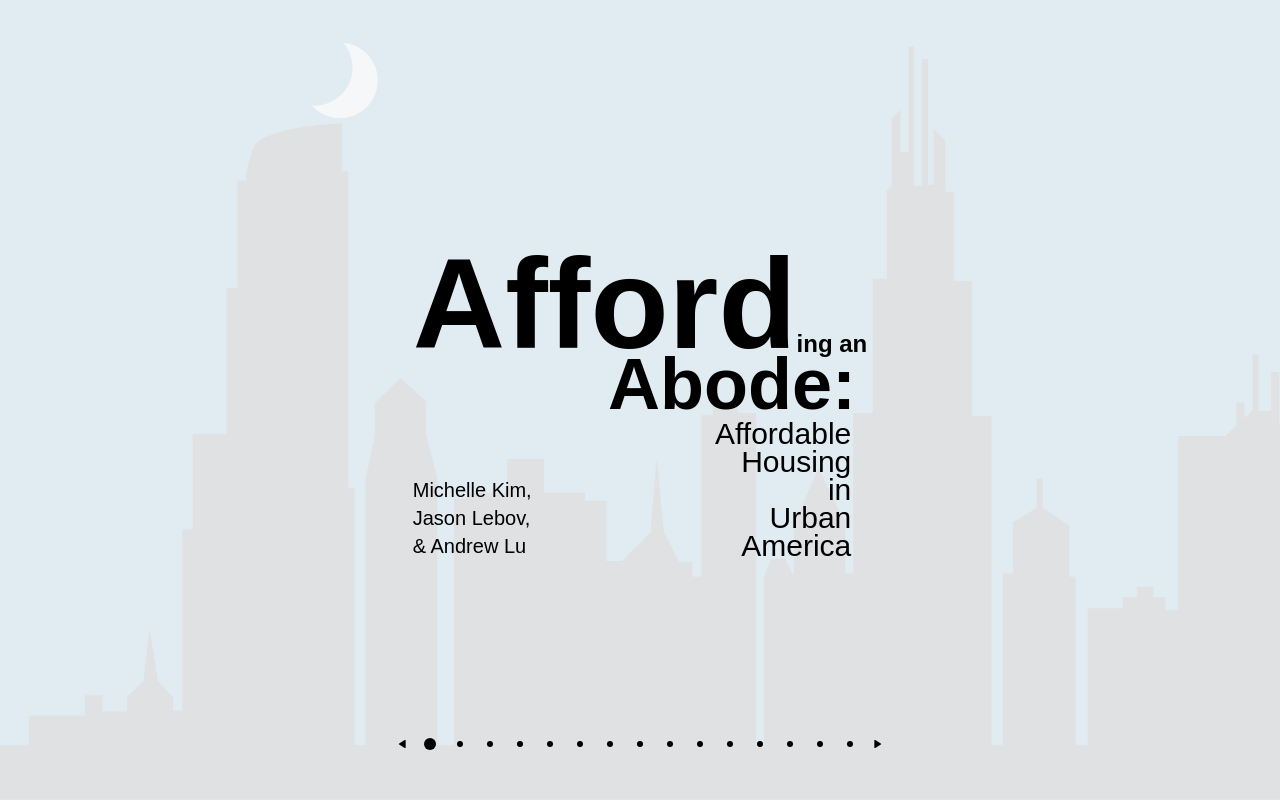
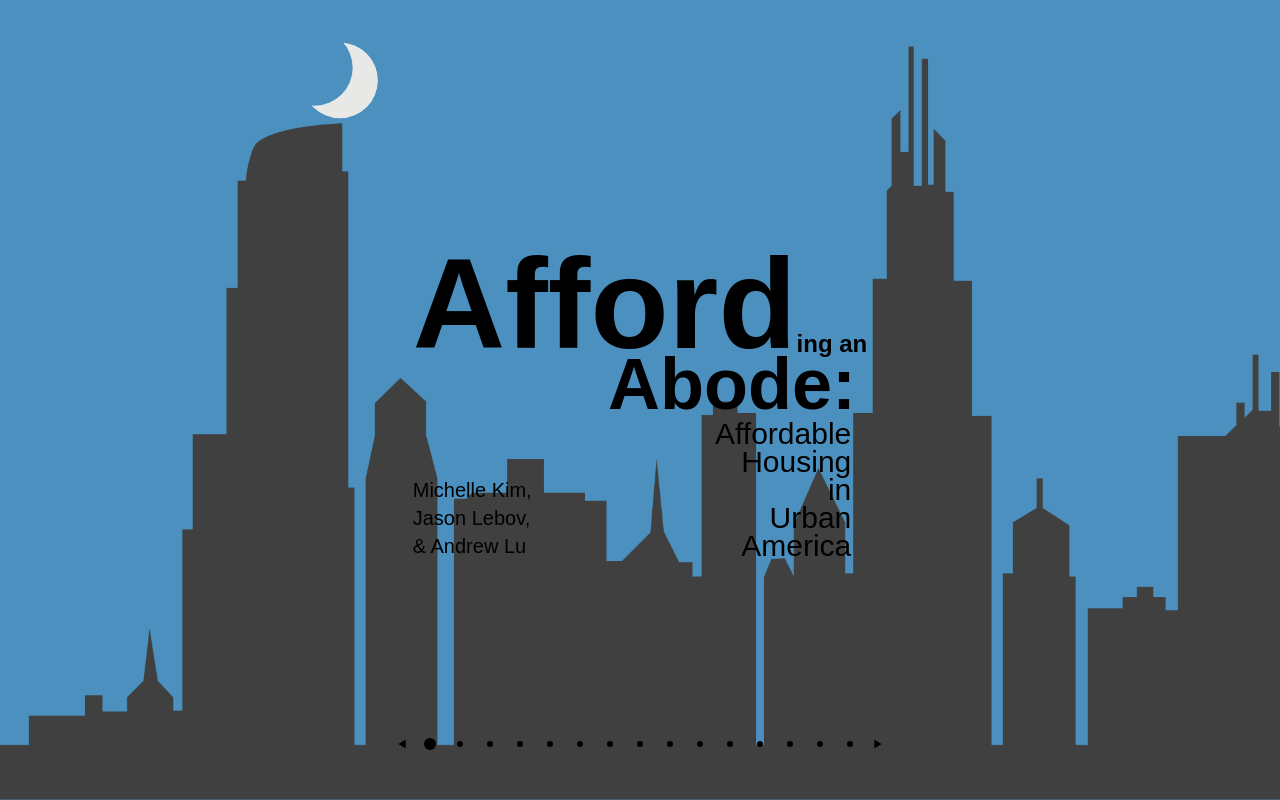
Before and after one commit to andrewtlu/housing-cost-poem, a SvelteKit app in the folder website/: page / in a window 1280 px wide. Built offline with nearby package versions, Linux system fonts and the light colour scheme; a web font is replaced by a local one.

Commit message:
Add transitions between verses

```diff
--- a/website/src/lib/components/sunrise.svelte
+++ b/website/src/lib/components/sunrise.svelte
@@ -5,10 +5,10 @@
     // svg sizing
     let container: Element | null = $state(null);
     let width = $derived.by(() => {
-        return container === null ? Infinity : container.clientWidth;
+        return container === null ? 1920 : container.clientWidth;
     });
     let height = $derived.by(() => {
-        return container === null ? Infinity : container.clientHeight;
+        return container === null ? 963 : container.clientHeight;
     });
 
     // helper variables
--- a/website/src/lib/keyframe.svelte.ts
+++ b/website/src/lib/keyframe.svelte.ts
@@ -39,6 +39,10 @@ export const keyframe = $state({
      */
     value: 0,
     /**
+     * The direction a keyframe update was in. 1 for forward, -1 for backward.
+     */
+    direction: 1,
+    /**
      * Helper function to make sure keyframe is in bounds.
      * Should be called internally after setting a value, and can replace bounds checks.
      */
@@ -51,6 +55,7 @@ export const keyframe = $state({
      * @param frame frame to set to
      */
     set(frame: number) {
+        this.direction = frame > this.value ? 1 : -1;
         this.value = frame;
         this.clean();
 
--- a/website/src/routes/+page.svelte
+++ b/website/src/routes/+page.svelte
@@ -1,14 +1,17 @@
 <script lang="ts">
     import { onMount } from "svelte";
     import "../app.css";
-    import { getFrame, keyframe, mountNav } from "$lib";
+    import { duration, getFrame, keyframe, mountNav } from "$lib";
     import { verses, City, Sunrise, Nav } from "$lib/components";
+    import { quadInOut } from "svelte/easing";
+    import { fly } from "svelte/transition";
 
     /** Main content DOM element */
     let content: Element | null = $state(null);
 
     let CurrentVerse = $derived(verses[getFrame(keyframe.value).verse as 0 | 1 | 2 | 3 | 4]);
 
+    // mount navigation
     onMount(() => {
         return mountNav(content!);
     });
@@ -22,13 +25,28 @@
 <Nav />
 
 <div
-    class="relative flex h-screen flex-row overflow-x-hidden bg-gray-50/90"
+    class="relative flex h-screen w-screen shrink-0 flex-row items-center justify-center overflow-hidden bg-white/25"
     id="content"
     bind:this={content}
 >
-    <div
-        class="flex h-screen w-screen shrink-0 snap-center flex-row items-center justify-center gap-24"
-    >
-        <CurrentVerse />
+    <!-- jumping fix: https://pita.tech/transitioning-multiple-svelte-elements-on-the-same-spot/ -->
+    <div class="grid place-items-center">
+        {#key getFrame(keyframe.value).verse}
+            <div
+                class="col-[1] row-[1] flex flex-row items-center justify-center gap-24"
+                in:fly={{
+                    x: keyframe.direction * content.clientWidth,
+                    easing: quadInOut,
+                    duration: duration
+                }}
+                out:fly={{
+                    x: keyframe.direction * -content.clientWidth,
+                    easing: quadInOut,
+                    duration: duration
+                }}
+            >
+                <CurrentVerse />
+            </div>
+        {/key}
     </div>
 </div>
```
